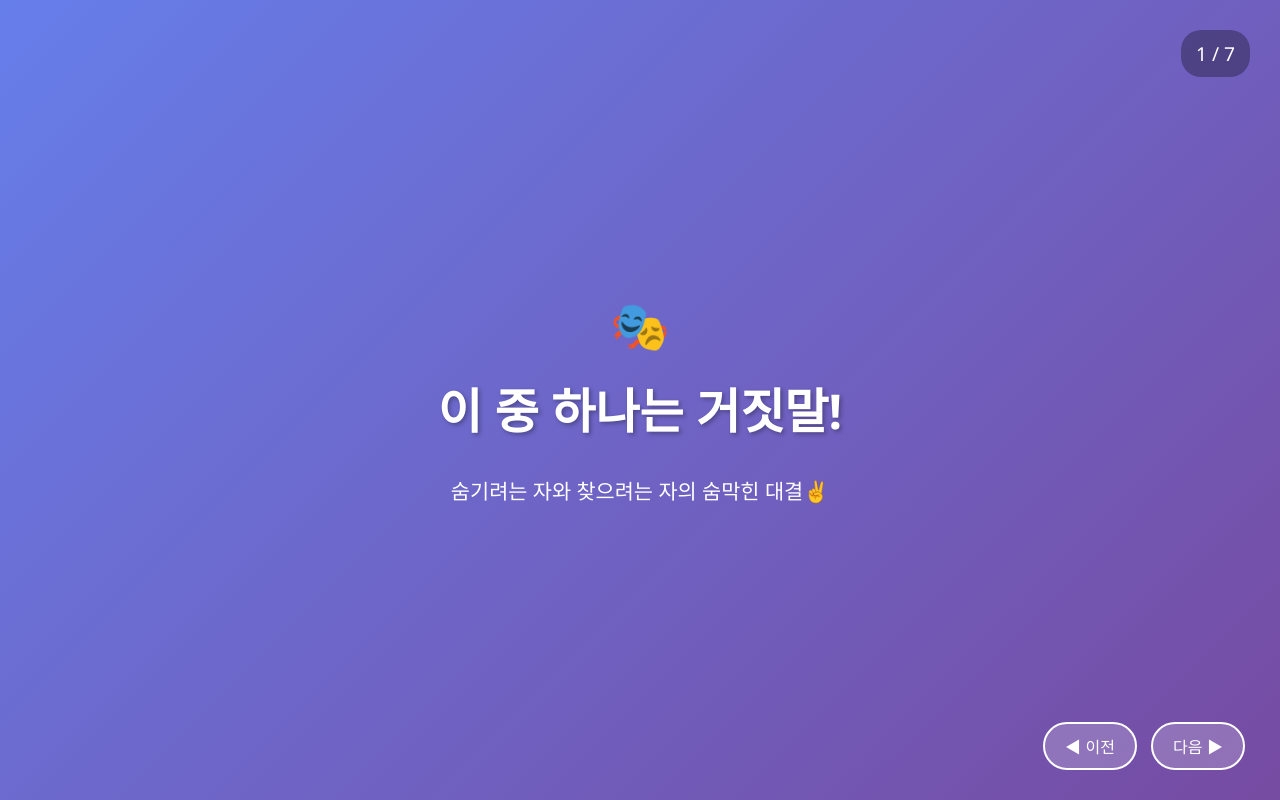
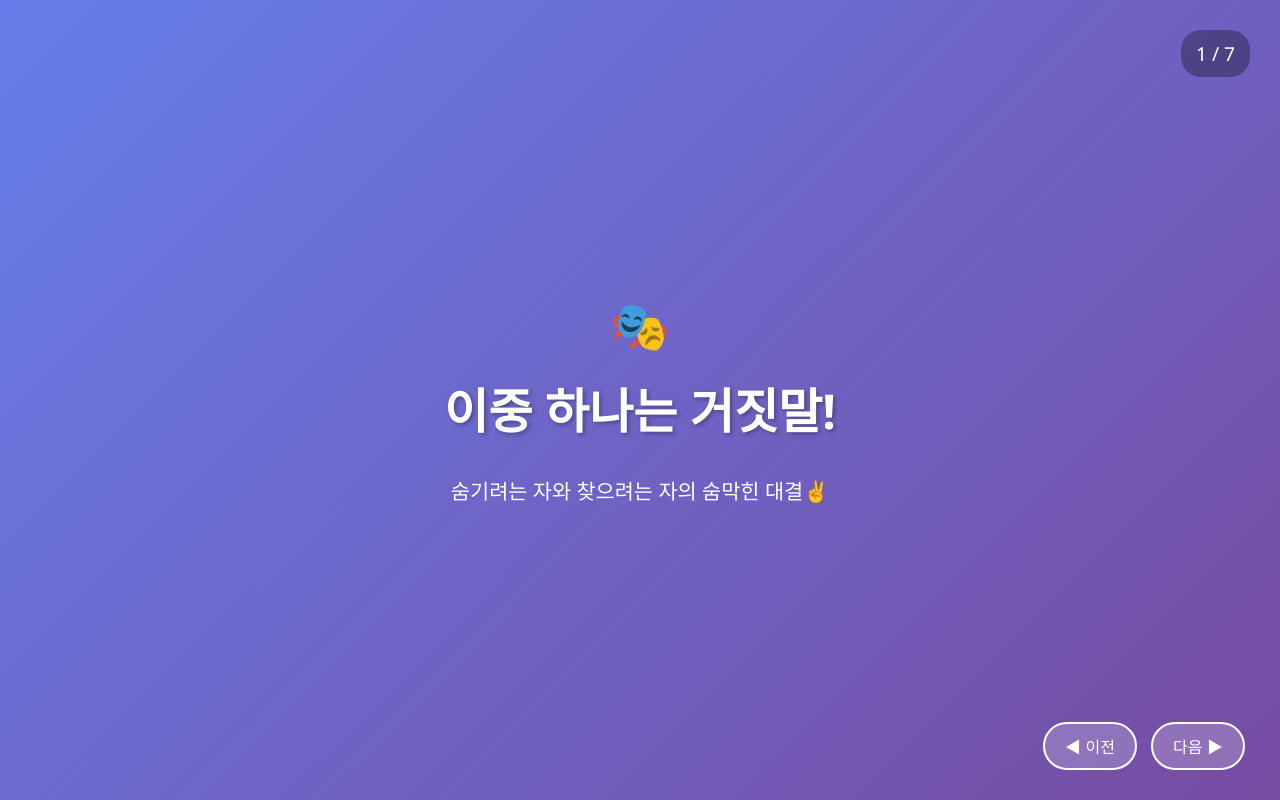
Before and after one commit to junghope/choiceonelie, a plain HTML site: page index.html in a window 1280 px wide. Drawn offline with Linux system fonts and the light colour scheme.

Commit message:
Update index.html

```diff
--- a/index.html
+++ b/index.html
@@ -3,7 +3,7 @@
 <head>
     <meta charset="UTF-8">
     <meta name="viewport" content="width=device-width, initial-scale=1.0">
-    <title>이 중 하나는 거짓말!</title>
+    <title>이중 하나는 거짓말!</title>
     <style>
         * {
             margin: 0;
@@ -146,7 +146,7 @@
     <!-- 슬라이드 1: 제목 -->
     <div class="slide active">
         <div class="emoji">🎭</div>
-        <h1>이 중 하나는 거짓말!</h1>
+        <h1>이중 하나는 거짓말!</h1>
         <p>숨기려는 자와 찾으려는 자의 숨막힌 대결✌️</p>
     </div>
 
@@ -232,7 +232,7 @@
         <div class="game-rules">
             <p>최고의 명탐정과 최고의 연기자를 찾아보자!</p>
             <br>
-            <p><span class="highlight">"이 중 하나는 거짓말!"</span></p>
+            <p><span class="highlight">"이중 하나는 거짓말!"</span></p>
             <br>
             <p style="font-size: 1.1rem;">모두 준비되셨나요? 😎</p>
         </div>
```
